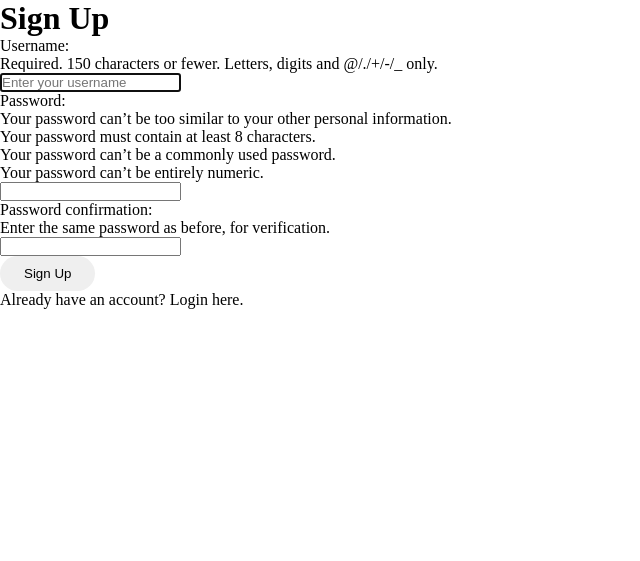
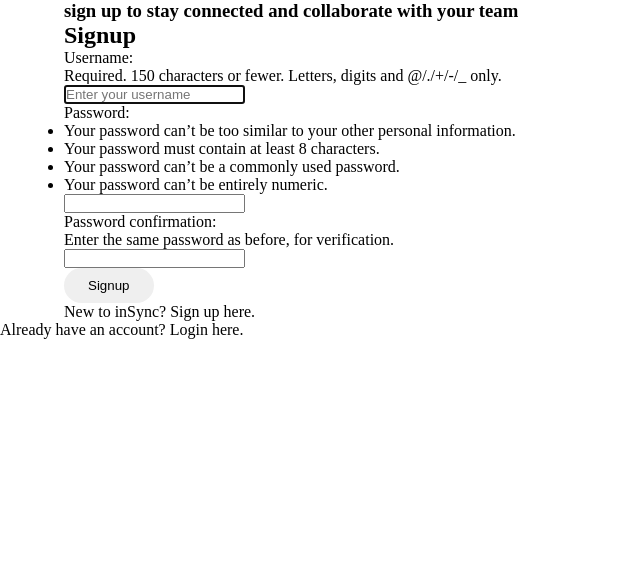
Before and after one commit to 582-41W-VA/InSync, a Django app: page /account/signup/ in a window 1280 px wide. Shown: the part 81-642 px from the top of the page, without its empty margins (0-640 px from the left). Run offline with Django 5.2, Linux system fonts and the light colour scheme; some web fonts are replaced.

Commit message:
modifying signup template

```diff
--- a/account/templates/account/signup.html
+++ b/account/templates/account/signup.html
@@ -1,11 +1,19 @@
 {% extends 'base.html' %}
 {% block 'title' %} Sign up {% endblock %}
 {% block 'main' %}
-<h1>Sign Up</h1>
-<form method="POST">
-    {% csrf_token %}
-    {{ form }}
-    <button type="submit">Sign Up</button>
-</form>
+<section class="signup">
+    <div class="container">
+        <h3 class="title">sign up to stay connected and collaborate with your team</h3>
+        <div class="login-form">
+            <h2>Signup</h2>
+            <form method="post">
+                {% csrf_token %}
+                {{ form }}
+                <button type="submit">Signup</button>
+            </form>
+        </div>
+        <p class="signup-link">New to inSync? Sign up <a href="{% url 'account:signup' %}">here.</a></p>
+    </div>
+</section>
 <p>Already have an account? <a href="{% url 'account:login' %}">Login here</a>.</p>
 {% endblock %}
```
